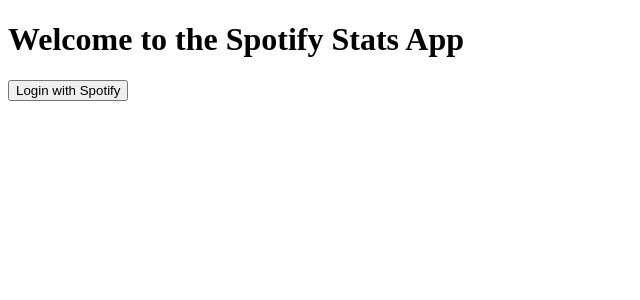
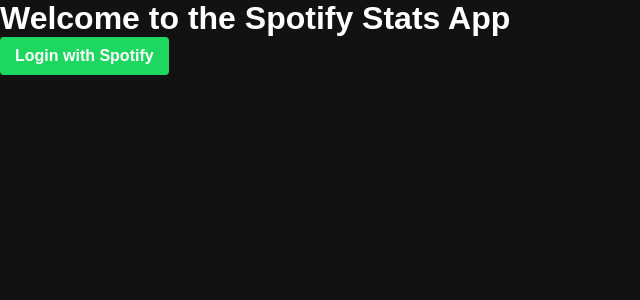
Before and after one commit to erikjohns/331-final-project, a Next.js app: page / in a window 1280 px wide. Shown: the top 300 px of the page, without its empty margins (0-640 px from the left). Built offline with nearby package versions, Linux system fonts and the light colour scheme; a web font is replaced by a local one.

Commit message:
adding css

```diff
--- a/src/app/dashboard/page.js
+++ b/src/app/dashboard/page.js
@@ -6,6 +6,7 @@
 import { setAccessToken as setSpotifyAccessToken } from '@/services/spotify';
 import TopArtistsDashboard from '@/components/TopArtistsDashboard';
 import '@/styles/dashboard.css';
+import '@/styles/globals.css';
 import TracksDashboard from "@/components/TracksDashboard";
 import RecentTracksDashboard from "@/components/RecentTracksDashboard";
 
--- a/src/app/layout.js
+++ b/src/app/layout.js
@@ -1,4 +1,5 @@
 import { SpotifyProvider } from '@/context/SpotifyContext';
+import '@/styles/globals.css';
 
 export const metadata = {
   title: "Spotify Top Songs",
--- a/src/app/page.js
+++ b/src/app/page.js
@@ -1,4 +1,5 @@
 import LoginButton from '@/components/LoginButton';
+
 
 export default function Home() {
     return (
--- a/src/styles/globals.css
+++ b/src/styles/globals.css
@@ -1,12 +1,14 @@
 :root {
-  --background: #ffffff;
-  --foreground: #171717;
+  --background: #121212; /* Spotify black */
+  --foreground: #ffffff; /* White text */
+  --primary-button-bg: #1ED760; /* Spotify green */
+  --primary-button-text: #ffffff; /* White text for buttons */
 }
 
 @media (prefers-color-scheme: dark) {
   :root {
-    --background: #0a0a0a;
-    --foreground: #ededed;
+    --background: #121212; /* Keep the same dark scheme */
+    --foreground: #ffffff;
   }
 }
 
@@ -31,12 +33,58 @@
 }
 
 a {
-  color: inherit;
+  color: var(--foreground);
   text-decoration: none;
+}
+
+button {
+  background-color: var(--primary-button-bg); /* Spotify green */
+  color: var(--primary-button-text); /* White text */
+  border: none;
+  border-radius: 4px;
+  padding: 10px 15px;
+  font-size: 16px;
+  font-weight: bold;
+  cursor: pointer;
+  transition: background-color 0.2s ease, transform 0.2s ease;
+}
+
+button:hover {
+  background-color: #18b754; /* Slightly darker green for hover effect */
+  transform: scale(1.05); /* Subtle zoom-in effect */
+}
+
+button:active {
+  background-color: #148743; /* Even darker green for active effect */
+  transform: scale(1); /* Return to normal scale */
 }
 
 @media (prefers-color-scheme: dark) {
   html {
     color-scheme: dark;
-  }
 }
+
+/* Styles for the login page */
+
+main {
+  display: flex;
+  flex-direction: column;
+  align-items: center;
+  justify-content: center;
+  height: 100vh;
+  text-align: center;
+}
+
+h1 {
+  font-family: Arial, Helvetica, sans-serif;
+  font-size: 2.5rem;
+  font-weight: bold;
+  margin-bottom: 2rem;
+  color: var(--foreground); /* White text */
+}
+
+.LoginButton {
+  margin-top: 1.5rem;
+}
+
+}
```
Also changed, not shown: src/styles/dashboard.css (+19 -6 lines).
